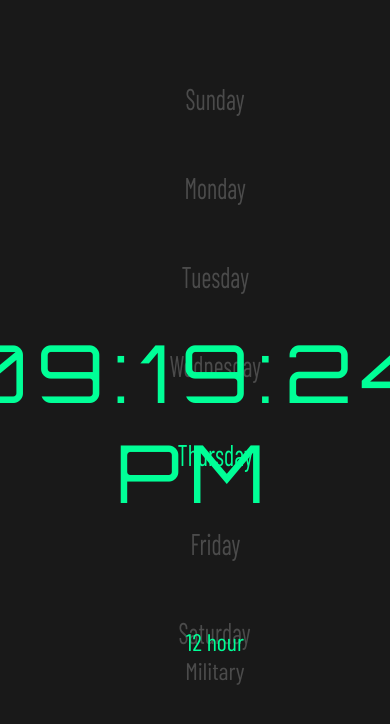
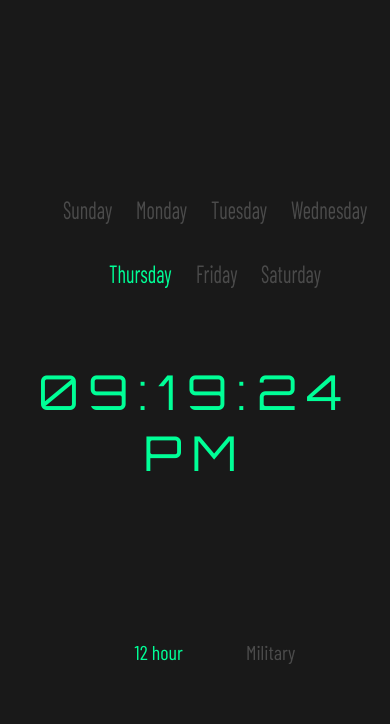
Before and after one commit to bringman18/digitalClock, a plain HTML site: page index.html in a window 390 px wide. Drawn offline with nearby package versions, Linux system fonts and the light colour scheme.

Commit message:
Add files via upload

```diff
--- a/css/styles.css
+++ b/css/styles.css
@@ -11,6 +11,7 @@ body {
     left: 50%;
     transform: translateX(-50%) translateY(-25%);
     color: #4B4B4B;
+    width: 100%;
 }
 
 .week ul  {
@@ -24,7 +25,6 @@ body {
     font-family: 'Barlow Condensed', sans-serif;
     font-size: 1.5rem;
     transform: scaleY(1.25);
-
 }
 
 .first  {
@@ -48,6 +48,7 @@ body {
     font-size: 5rem;
     letter-spacing: 10px;
     font-family: 'Orbitron', sans-serif;
+    width: 100%;
 }
 
 .toggle  {
@@ -56,7 +57,7 @@ body {
     top: 75%;
     left: 50%;
     transform: translateX(-50%) translateY(-25%);
-
+    width: 100%;
 }
 
 .toggle ul  {
@@ -82,3 +83,26 @@ body {
 .toggle .current  {
     color: #00FF97;
 }
+
+@media (max-width: 1100px)  {
+    .clock  {
+        font-size: 3.5rem;
+    }
+}
+
+@media (max-width: 890px)  {
+    .clock  {
+        font-size: 3rem;
+    }
+
+    .week  ul li  {
+        font-size: 1.25rem;
+        padding: 10px;
+    }
+
+    .toggle ul li  {
+        font-size: 1.25rem;
+        padding: 10px;
+    }
+
+}
```
